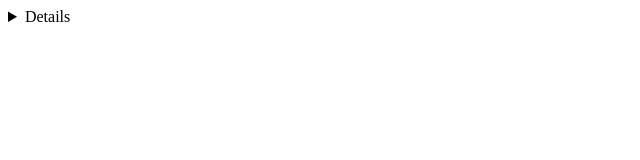
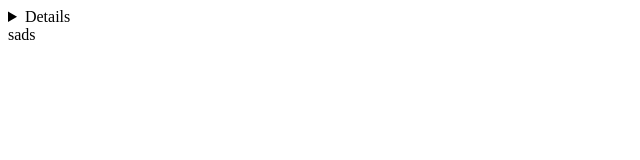
Before and after one commit to 4kylechan/my.f-e.sample, a plain HTML site: page index.html in a window 1280 px wide. Shown: the full height of the page, 0-640 px from the left. Drawn offline with Linux system fonts and the light colour scheme.

Commit message:
tüm dosyalar eklendi

```diff
--- a/css/style.css
+++ b/css/style.css
@@ -1 +1,4 @@
 :default :disabled e
+
+
+sdds
--- a/index.html
+++ b/index.html
@@ -1 +1,3 @@
 <details> <embed src="" type=""></details>
+
+    sads
```
Also changed, not shown: password.txt (added), 1 other file.
